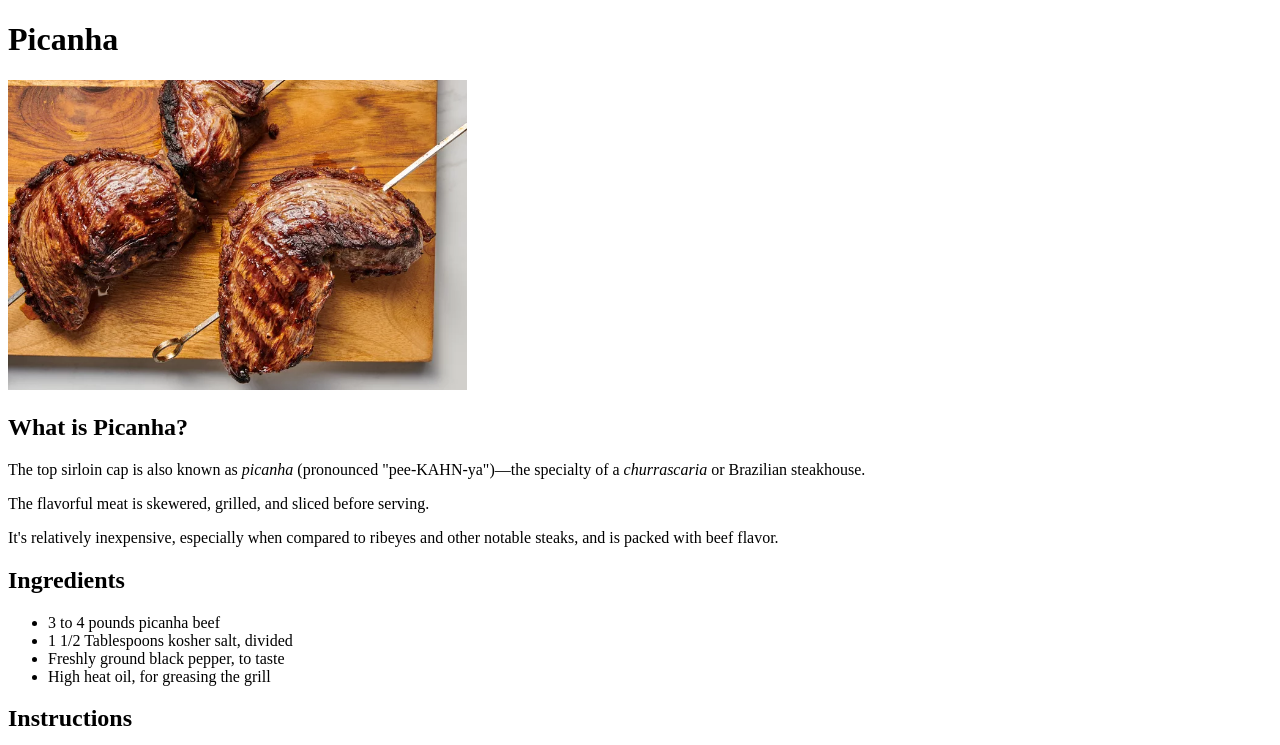
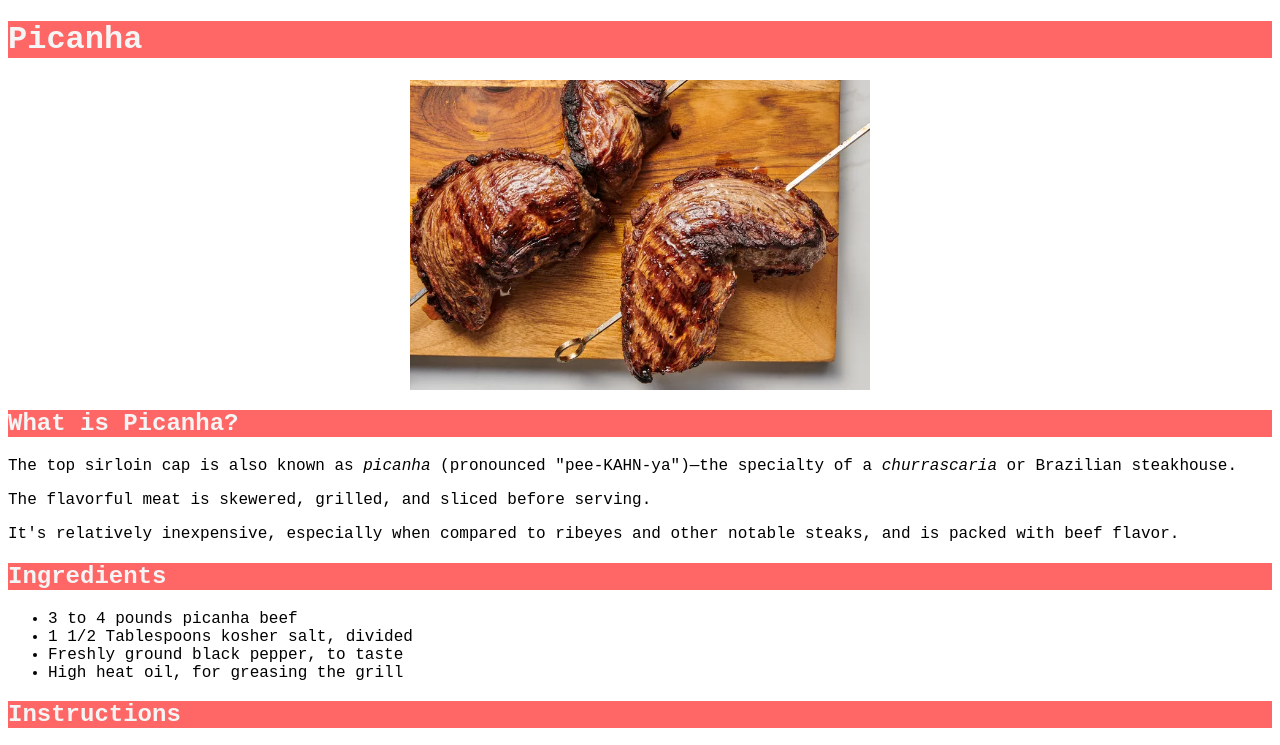
Before and after one commit to Neoncooki/odin-recipes, a plain HTML site: page recipes/picanha.html in a window 1280 px wide. Shown: the top 745 px of the page. Drawn offline with Linux system fonts and the light colour scheme; files that its build step writes are made by us from their sources.

Commit message:
Add classes and fix links to wrong folder

```diff
--- a/css/style.css
+++ b/css/style.css
@@ -1,4 +1,7 @@
 /* styles.css */
+* {
+    font-family: Courier New, Garamond, fantasy;
+}
 
 .odin-recipes {
     background-color: white;
@@ -12,7 +15,14 @@
 
 }
 
-.main {
+.main,
+h2 {
     background-color: rgba(255, 0, 0, 0.6);
     color: whitesmoke;
 }
+
+img {
+    display: block;
+    margin-left: auto;
+    margin-right: auto;
+}
--- a/recipes/picanha.html
+++ b/recipes/picanha.html
@@ -4,12 +4,12 @@
 <head>
     <meta charset="UTF-8">
     <meta name="viewport" content="width=device-width, initial-scale=1.0">
-    <link rel="stylesheet" href="css/style.css">
+    <link rel="stylesheet" href="../css/style.css">
     <title>Picanha Reciple</title>
 </head>
 
 <body>
-    <h1>Picanha</h1>
+    <h1 class="main">Picanha</h1>
 
     <img src="../imgs/picanha.jpg" alt="Picanha steaks on skewers" height="310" length="310">
 
```
Also changed, not shown: recipes/parmesan-garlic-linguine.html (+2 -2 lines).
